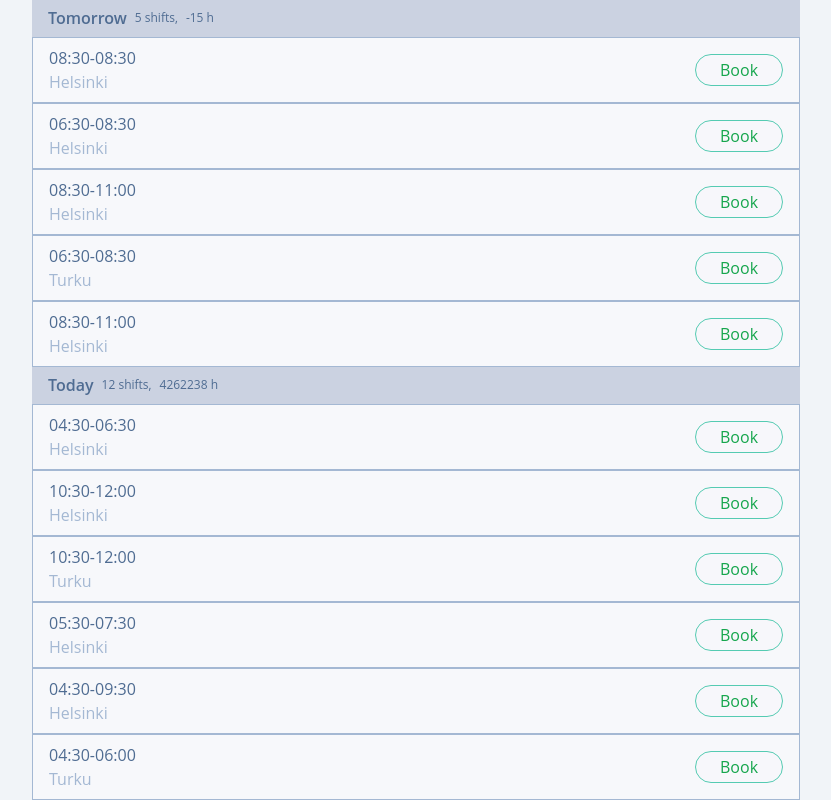
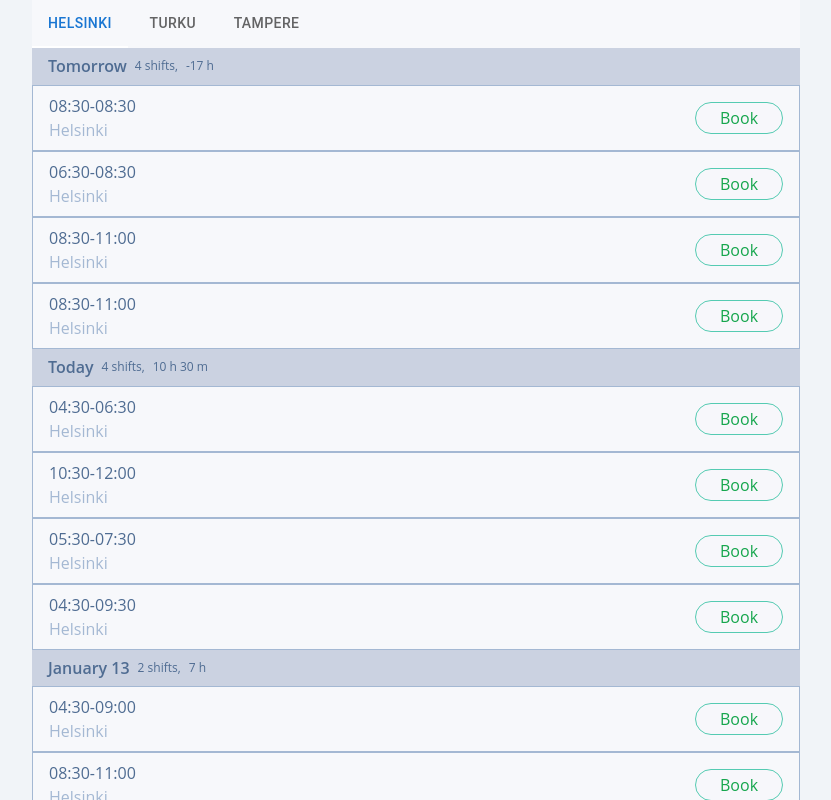
Before and after one commit to MaNaSDeo/bookee-assignment, a React (Vite) app: page / in a window 1280 px wide. Shown: the top 800 px of the page, without its empty margins (224-1055 px from the left). Built offline with nearby package versions, Linux system fonts and the light colour scheme.

Commit message:
AvailableShift

```diff
--- a/package.json
+++ b/package.json
@@ -10,6 +10,9 @@
     "preview": "vite preview"
   },
   "dependencies": {
+    "@emotion/react": "^11.11.3",
+    "@emotion/styled": "^11.11.0",
+    "@mui/material": "^5.15.4",
     "axios": "^1.6.5",
     "moment": "^2.30.1",
     "react": "^18.2.0",
--- a/src/App.jsx
+++ b/src/App.jsx
@@ -1,7 +1,8 @@
 import data from "./components/api/api.json";
 import "./App.css";
 // import Box from "./components/Box";
-import MyShift from "./components/MyShift";
+// import MyShift from "./components/MyShift";
+import AvailableShift from "./components/AvailableShift";
 
 function App() {
   const shiftData = data;
@@ -18,8 +19,8 @@ function App() {
 
   return (
     <div className="booking-page">
-      <MyShift shiftData={shiftData} />
-      {/*  */}
+      {/* <MyShift shiftData={shiftData} /> */}
+      <AvailableShift shiftData={shiftData} />
     </div>
   );
 }
--- /dev/null
+++ b/src/components/AvailableShift/index.jsx
@@ -0,0 +1,70 @@
+import Tab from "@mui/material/Tab";
+import Tabs from "@mui/material/Tabs";
+import { useState } from "react";
+import moment from "moment";
+import ShiftByDay from "../ShiftByDay";
+
+function AvailableShift({ shiftData }) {
+  const [selectedTab, setSelectedTab] = useState(0);
+  const midNightTimeStamp = Number(moment().startOf("day").format("x")); //Timestamp of today's midnight.
+
+  const sortedByArea = new Map();
+
+  const result = shiftData.map((element) => {
+    if (sortedByArea.has(element.area)) {
+      sortedByArea.get(element.area).push(element);
+    } else {
+      sortedByArea.set(element.area, [element]);
+    }
+    return element;
+  });
+
+  // Print the result
+  let areasArray = [];
+  for (let [key, value] of sortedByArea) {
+    areasArray.push(key);
+  }
+
+  const sortedData = sortedByArea.get(areasArray[selectedTab]);
+
+  const groupedByDate = sortedData
+    .filter((item) => item.startTime >= midNightTimeStamp)
+    .reduce((acc, obj) => {
+      const date = moment(obj.startTime).format("MMMM D");
+      if (!acc[date]) acc[date] = [];
+      acc[date].push(obj);
+      return acc;
+    }, {});
+
+  return (
+    <div>
+      <Tabs
+        value={selectedTab}
+        onChange={(e, value) => {
+          setSelectedTab(value);
+        }}
+        TabIndicatorProps={{
+          style: {
+            backgroundColor: "white",
+          },
+        }}
+      >
+        {areasArray.map((element) => (
+          <Tab label={element} key={element} className="filterHeading" />
+        ))}
+      </Tabs>
+      {groupedByDate &&
+        Object.keys(groupedByDate).map((key) => {
+          return (
+            <ShiftByDay
+              key={groupedByDate[key]}
+              date={key}
+              dayShiftData={groupedByDate[key]}
+            />
+          );
+        })}
+    </div>
+  );
+}
+
+export default AvailableShift;
```
Also changed, not shown: src/components/AvailableShift/AvailableShift.css (added), 1 other file (tests, documents, lock files or other folders).
